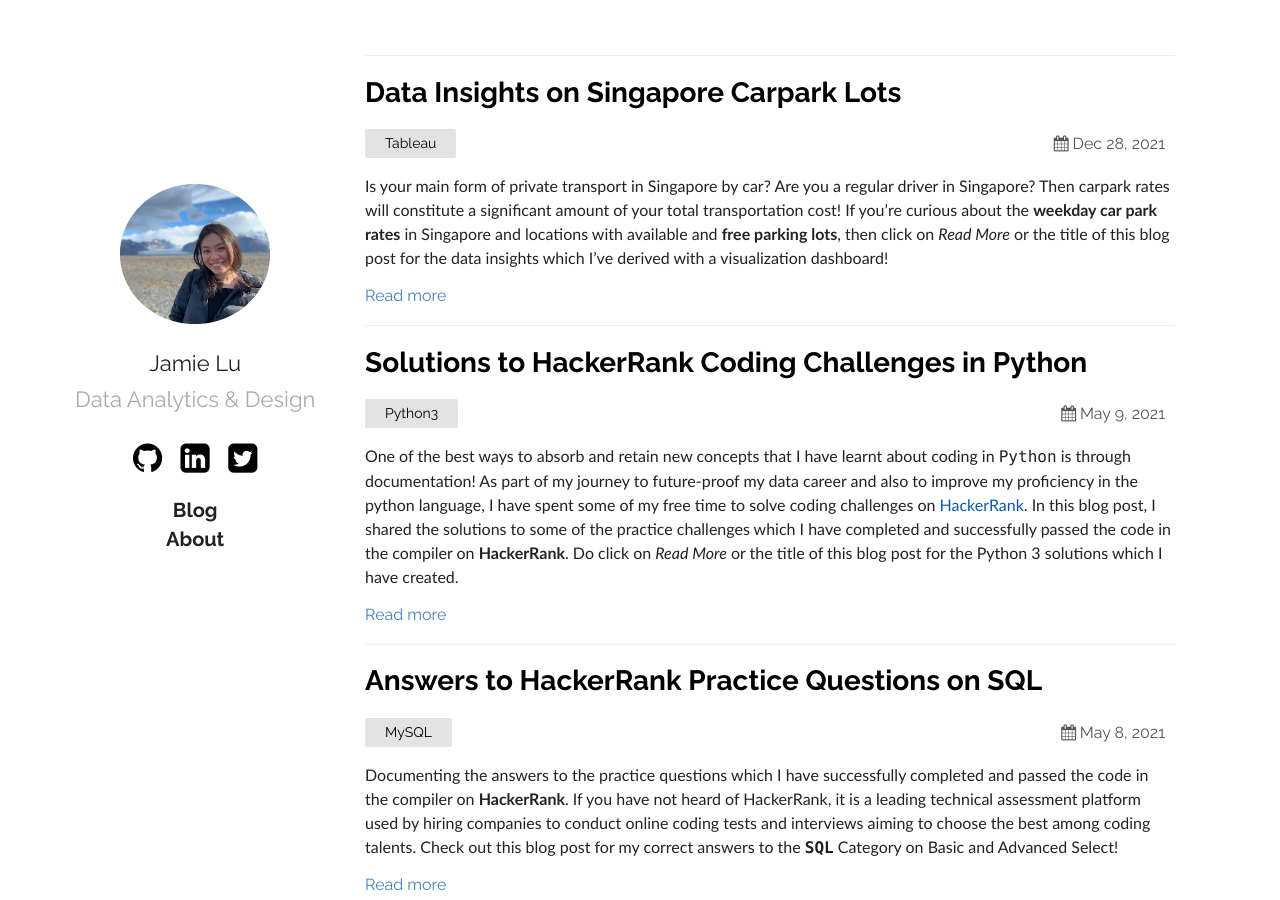
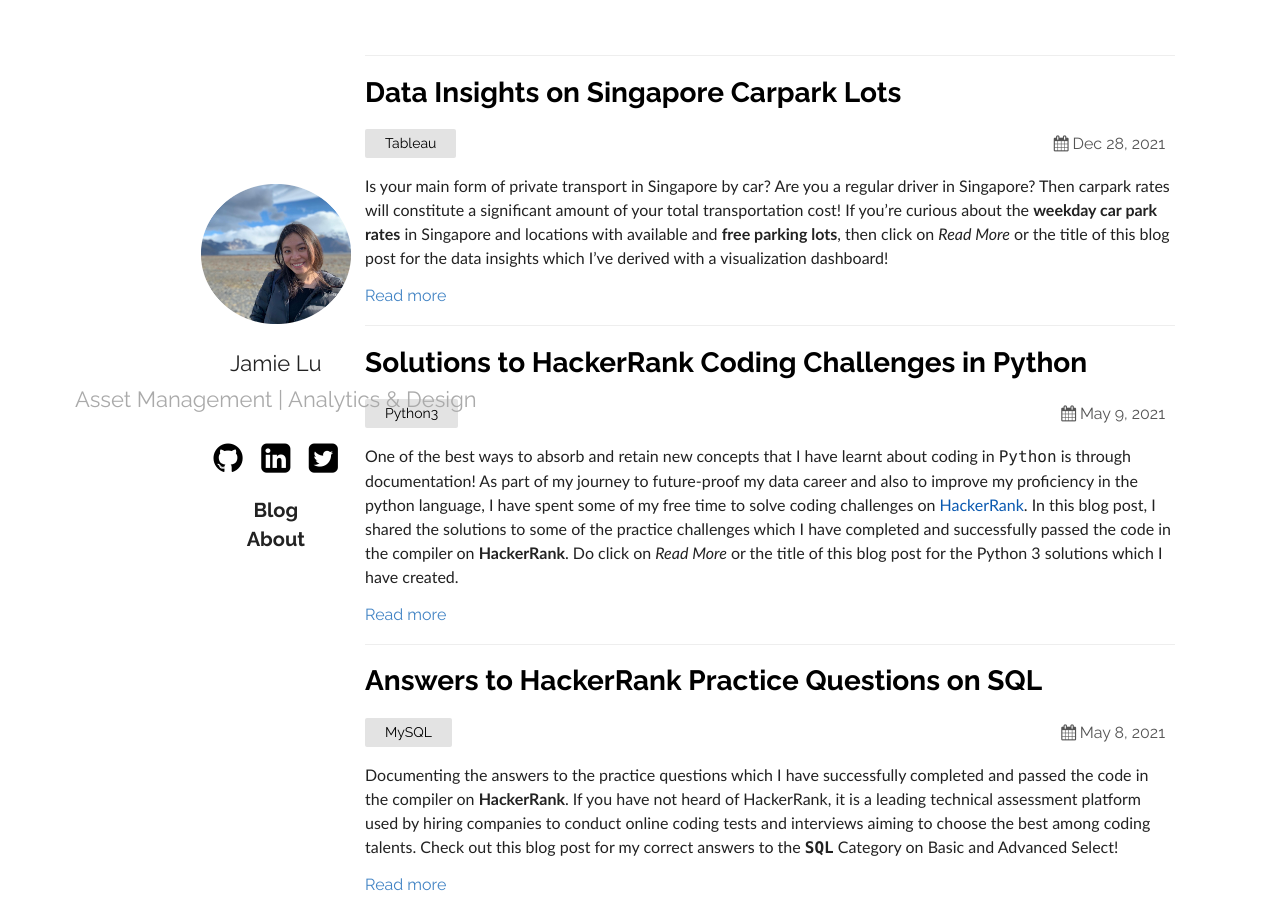
Before and after one commit to jamieqianhui/jamieqianhui.github.io, a Jekyll site: the page built from index.md, in a window 1280 px wide and 900 px high. Built offline with Jekyll 4.4.1, drawn with Linux system fonts in a browser that asks for light colours.

Commit message:
Update _config.yml

```diff
--- a/_config.yml
+++ b/_config.yml
@@ -1,4 +1,4 @@
-title: Jamie Lu - Data Analytics | Design & Visualization
+title: Jamie Lu - Asset Mgmt | Data Analytics | Design & Visualization
 author: GitHub User
 email: jamieqianhui@gmail.com
 description: > # this means to ignore newlines until "show_exerpts:"
@@ -12,7 +12,7 @@
   sass_dir: _sass
 plainwhite:
   name: Jamie Lu
-  tagline: Data Analytics & Design
+  tagline: Asset Management | Analytics & Design
   date_format: "%b %-d, %Y"
   analytics_id: 'UA-142135918-1'
   sitemap: true
```
